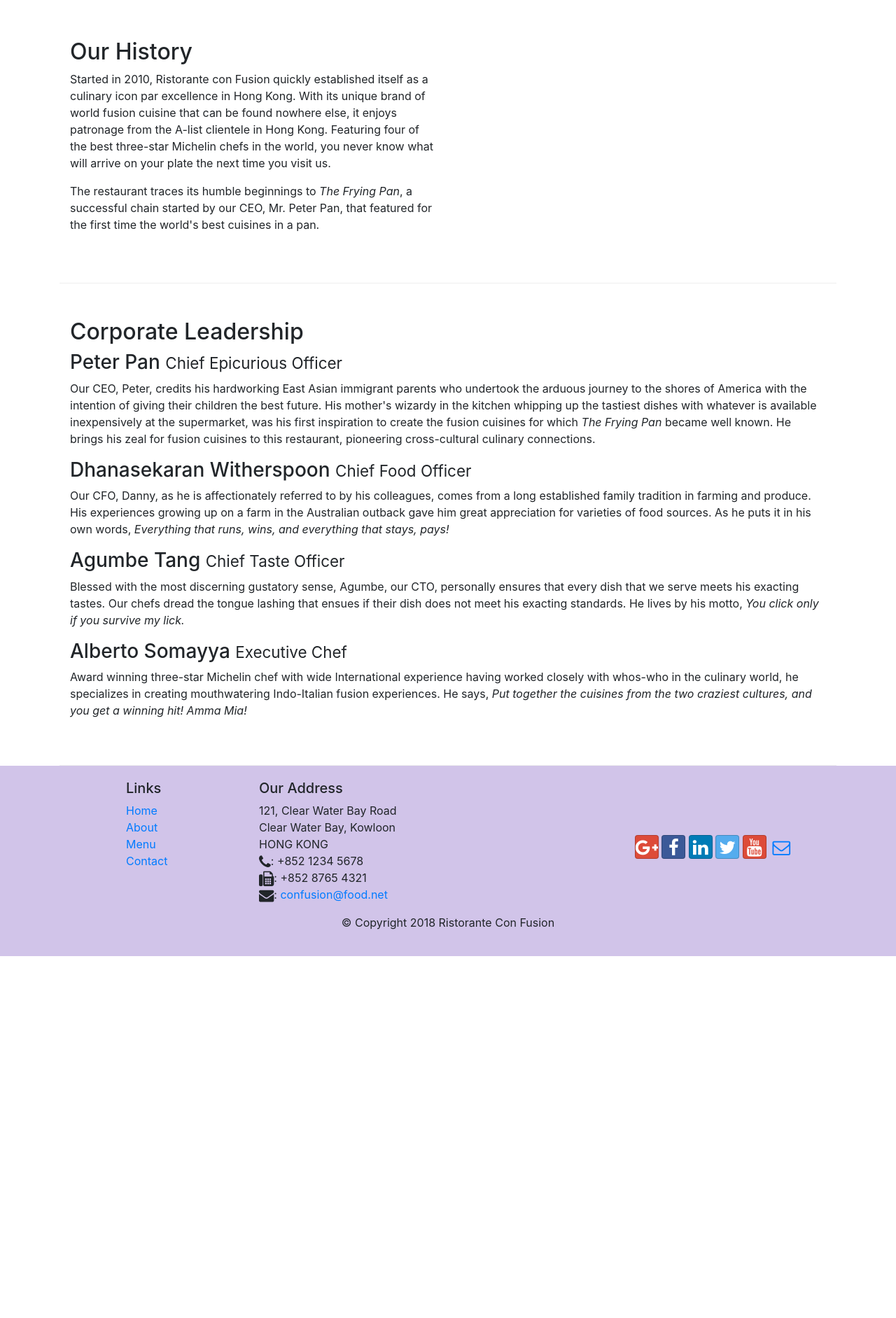
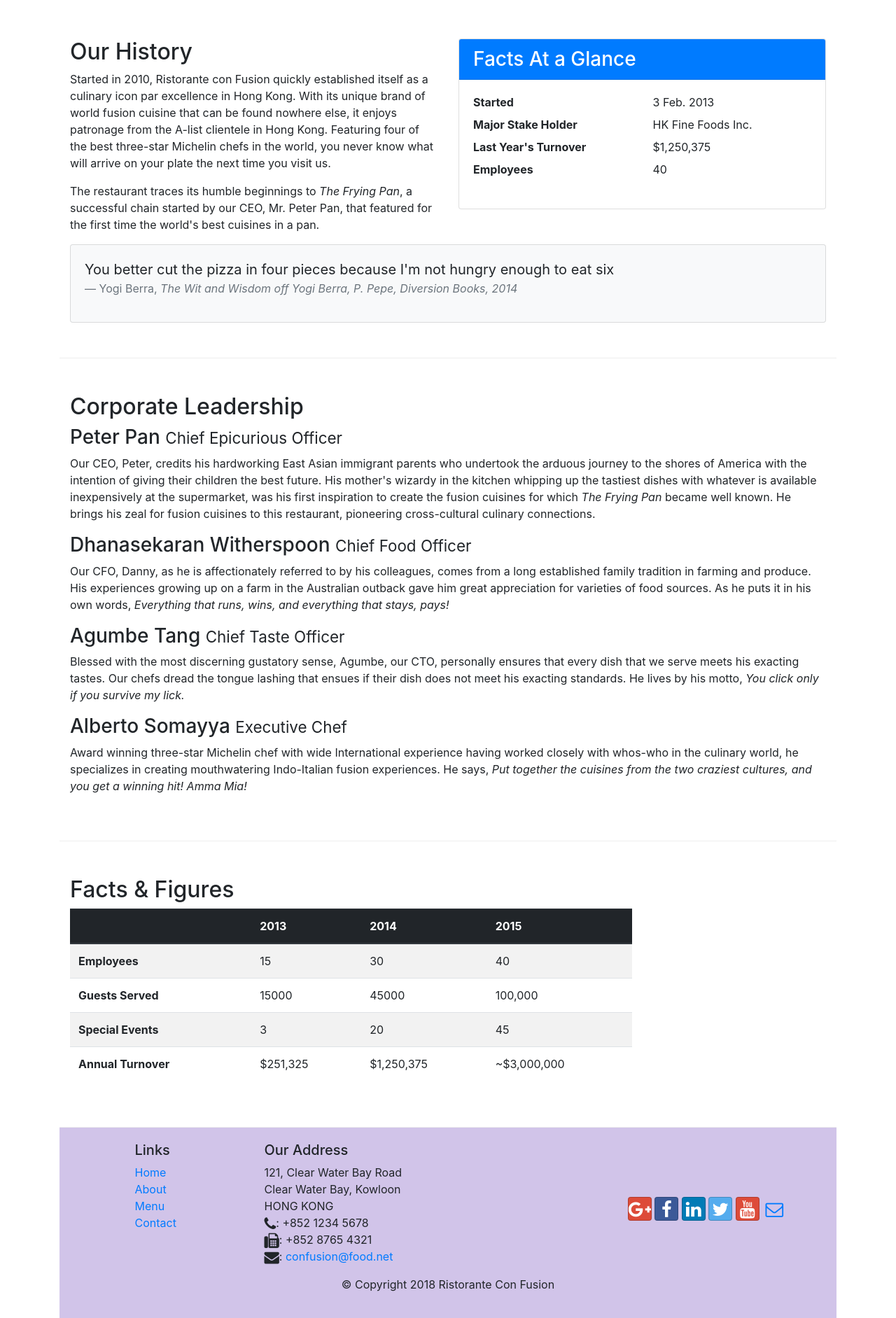
Before and after one commit to carlaMorral/Bootstrap4Learning, a website: page aboutus.html in a window 1280 px wide. Shown: the part 460-2343 px from the top of the page at 70% size. Before the commit the page ends 1826 px from the top, so only its background shows below. Drawn offline with nearby package versions, Linux system fonts and the light colour scheme.

Commit message:
Images and Badges

```diff
--- a/aboutus.html
+++ b/aboutus.html
@@ -24,7 +24,7 @@
             <button class="navbar-toggler" type="button" data-toggle="collapse" data-target="#Navbar">
                 <span class="navbar-toggler-icon"></span>
             </button>
-            <a class="navbar-brand mr-auto" href="index.html">Ristorante Con Fusion</a>
+            <a class="navbar-brand mr-auto" href="index.html"><img src="./img/logo.png" height="30" width="41"></a>
             <div class="collapse navbar-collapse" id="Navbar">
                 <ul class="navbar-nav mr-auto">
                     <li class="nav-item"><a class="nav-link" href="index.html"><span class="fa fa-home fa-lg"></span>  Home</a></li>
@@ -44,7 +44,8 @@
                     <h1>Ristorante con Fusion</h1>
                     <p>We take inspiration from the World's best cuisines, and create a unique fusion experience. Our lipsmacking creations will tickle your culinary senses!</p>
                 </div>
-                <div class="col-12 col-sm">
+                <div class="col-12 col-sm align-self-center">
+                    <img src="img/logo.png" class="img-fluid">
                 </div>
             </div>
         </div>
@@ -63,12 +64,37 @@
         </div>
 
         <div class="row row-content">
-            <div class="col-12 col-sm-6">
+            <div class="col-sm-6">
                 <h2>Our History</h2>
                 <p>Started in 2010, Ristorante con Fusion quickly established itself as a culinary icon par excellence in Hong Kong. With its unique brand of world fusion cuisine that can be found nowhere else, it enjoys patronage from the A-list clientele in Hong Kong.  Featuring four of the best three-star Michelin chefs in the world, you never know what will arrive on your plate the next time you visit us.</p>
                 <p>The restaurant traces its humble beginnings to <em>The Frying Pan</em>, a successful chain started by our CEO, Mr. Peter Pan, that featured for the first time the world's best cuisines in a pan.</p>
             </div>
             <div class="col col-sm">
+                <div class="card">
+                    <h3 class="card-header bg-primary text-white">Facts At a Glance</h3>
+                    <div class="card-body">
+                        <dl class="row">
+                            <dt class="col-6">Started</dt>
+                            <dd class="col-6">3 Feb. 2013</dd>
+                            <dt class="col-6">Major Stake Holder</dt>
+                            <dd class="col-6">HK Fine Foods Inc.</dd>
+                            <dt class="col-6">Last Year's Turnover</dt>
+                            <dd class="col-6">$1,250,375</dd>
+                            <dt class="col-6">Employees</dt>
+                            <dd class="col-6">40</dd>
+                        </dl>
+                    </div>
+                </div>
+            </div>
+            <div class="col-12">
+                <div class="card card-body bg-light">
+                    <blockquote class="blockquote">
+                        <p class="mb-0">You better cut the pizza in four pieces because I'm not hungry enough to eat six</p>
+                        <footer class="blockquote-footer">Yogi Berra,
+                            <cite title="Source Title">The Wit and Wisdom off Yogi Berra, P. Pepe, Diversion Books, 2014</cite>
+                        </footer>
+                    </blockquote>
+                </div>
             </div>
         </div>
 
@@ -86,8 +112,51 @@
                 <p class="d-none d-sm-block">Award winning three-star Michelin chef with wide International experience having worked closely with whos-who in the culinary world, he specializes in creating mouthwatering Indo-Italian fusion experiences. He says, <em>Put together the cuisines from the two craziest cultures, and you get a winning hit! Amma Mia!</em></p>
             </div>
        </div>
-
-    </div>
+       <div class="row row-content">
+            <div class="col-12 col-sm-9">
+                <h2>Facts &amp; Figures</h2>
+                <div class="table-responsive">
+                    <table class="table table-striped">
+                        <thead class="thead-dark">
+                            <tr>
+                                <th>&nbsp;</th>
+                                <th>2013</th>
+                                <th>2014</th>
+                                <th>2015</th>
+                            </tr>
+                        </thead>
+                        <tbody>
+                            <tr>
+                                <th>Employees</th>
+                                <td>15</td>
+                                <td>30</td>
+                                <td>40</td>
+                            </tr>
+                            <tr>
+                                <th>Guests Served</th>
+                                <td>15000</td>
+                                <td>45000</td>
+                                <td>100,000</td>
+                            </tr>
+                            <tr>
+                                <th>Special Events</th>
+                                <td>3</td>
+                                <td>20</td>
+                                <td>45</td>
+                            </tr>
+                            <tr>
+                                <th>Annual Turnover</th>
+                                <td>$251,325</td>
+                                <td>$1,250,375</td>
+                                <td>~$3,000,000</td>
+                            </tr>
+                        </tbody>
+                    </table>
+                </div>
+            </div>
+            <div class="col-12 col-sm-3"></div>
+       </div>
+    </divcl>
 
     <footer class="footer">
         <div class="container">
```
Also changed, not shown: contactus.html (+3 -2 lines), index.html (+18 -7 lines), img/alberto.png (added), img/buffet.png (added), img/logo.png (added), img/uthappizza.png (added), 2 other files.
